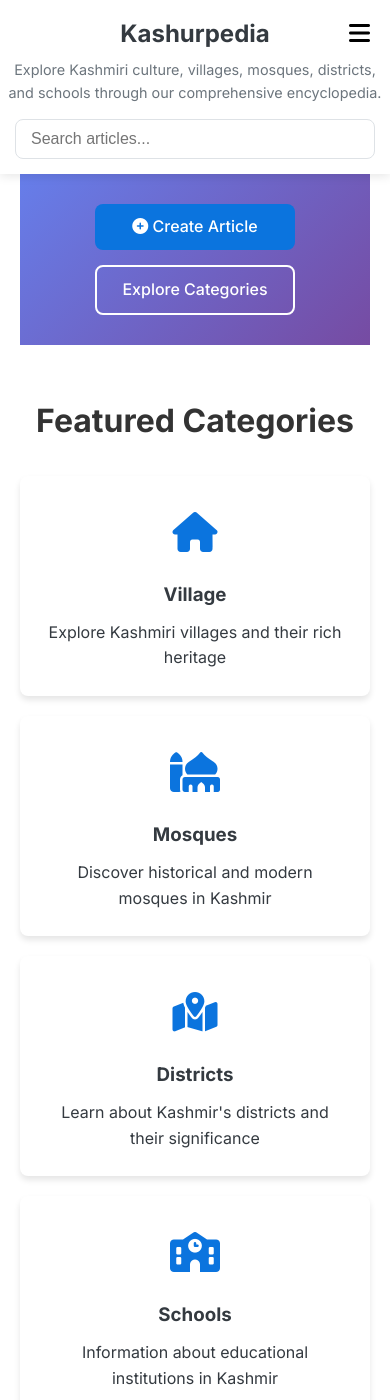
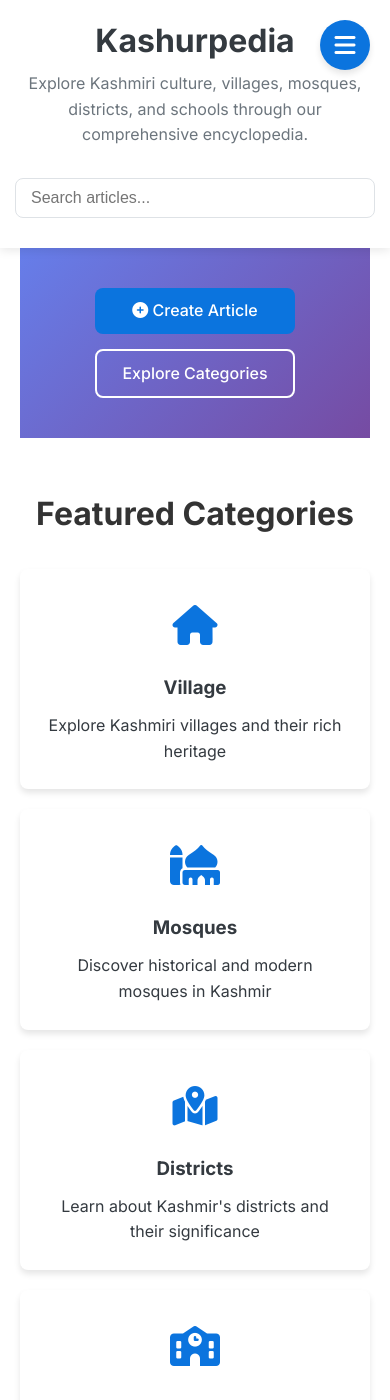
Before and after one commit to itzfew/kashur-koam, a Jekyll site: the page built from index.html, in a window 390 px wide and 1400 px high. Built offline with Jekyll 4.4.1, drawn with Linux system fonts in a browser that asks for light colours; the list of posts is cut into pages by our own code.

Commit message:
Update style.css

```diff
--- a/assets/style.css
+++ b/assets/style.css
@@ -484,20 +484,35 @@ body {
 
 .share-buttons h3 {
   margin-bottom: 15px;
+  text-align: center;
+}
+
+.share-buttons-container {
+  display: flex;
+  justify-content: center;
+  flex-wrap: nowrap;
+  overflow-x: auto;
+  gap: 10px;
+  padding: 10px 0;
+  -webkit-overflow-scrolling: touch;
 }
 
 .share-btn {
   display: inline-flex;
   align-items: center;
-  gap: 8px;
-  padding: 8px 15px;
-  margin-right: 10px;
-  margin-bottom: 10px;
-  border-radius: var(--radius);
+  justify-content: center;
+  width: 50px;
+  height: 50px;
+  border-radius: 50%;
   text-decoration: none;
   color: white;
   font-weight: 500;
   transition: var(--transition);
+  flex-shrink: 0;
+}
+
+.share-btn span {
+  display: none;
 }
 
 .share-btn.facebook { background: #3b5998; }
@@ -577,11 +592,16 @@ body {
 .create-article-form {
   max-width: 800px;
   margin: 0 auto;
+  padding: 30px;
+  background: white;
+  border-radius: var(--radius);
+  box-shadow: var(--shadow);
 }
 
 .create-article-form h1 {
   text-align: center;
   margin-bottom: 15px;
+  color: var(--dark);
 }
 
 .create-article-form > p {
@@ -591,13 +611,14 @@ body {
 }
 
 .form-group {
-  margin-bottom: 20px;
+  margin-bottom: 25px;
 }
 
 .form-group label {
   display: block;
   margin-bottom: 8px;
   font-weight: 500;
+  color: var(--dark);
 }
 
 .form-group input,
@@ -609,11 +630,25 @@ body {
   border-radius: var(--radius);
   font-family: inherit;
   font-size: 1rem;
+  transition: var(--transition);
+}
+
+.form-group input:focus,
+.form-group select:focus,
+.form-group textarea:focus {
+  outline: none;
+  border-color: var(--primary);
+  box-shadow: 0 0 0 3px rgba(11, 116, 222, 0.1);
 }
 
 .form-group textarea {
   min-height: 300px;
   resize: vertical;
+}
+
+.form-submit {
+  text-align: center;
+  margin-top: 30px;
 }
 
 .success-message {
@@ -623,6 +658,83 @@ body {
   border-radius: var(--radius);
   text-align: center;
   margin-top: 30px;
+}
+
+/* Search Results Page */
+.search-results-page {
+  max-width: 800px;
+  margin: 0 auto;
+}
+
+.search-results-header {
+  text-align: center;
+  margin: 40px 0;
+}
+
+.search-results-header h1 {
+  margin-bottom: 10px;
+}
+
+.search-results-header p {
+  color: var(--secondary);
+}
+
+.search-results-list {
+  margin: 40px 0;
+}
+
+.search-result-item {
+  padding: 20px;
+  border-radius: var(--radius);
+  box-shadow: var(--shadow);
+  background: white;
+  margin-bottom: 20px;
+  transition: var(--transition);
+}
+
+.search-result-item:hover {
+  transform: translateY(-3px);
+  box-shadow: 0 10px 20px rgba(0, 0, 0, 0.1);
+}
+
+.search-result-item h2 {
+  margin-bottom: 10px;
+}
+
+.search-result-item h2 a {
+  text-decoration: none;
+  color: var(--dark);
+}
+
+.search-result-item h2 a:hover {
+  color: var(--primary);
+}
+
+.search-result-meta {
+  color: var(--secondary);
+  font-size: 0.9rem;
+  margin-bottom: 10px;
+}
+
+.search-result-excerpt {
+  color: #555;
+  margin-bottom: 15px;
+}
+
+.no-results {
+  text-align: center;
+  padding: 60px 20px;
+  background: var(--light);
+  border-radius: var(--radius);
+}
+
+.no-results h2 {
+  margin-bottom: 15px;
+}
+
+.no-results p {
+  color: var(--secondary);
+  margin-bottom: 20px;
 }
 
 /* Footer */
@@ -671,8 +783,148 @@ body {
   color: var(--secondary);
 }
 
-/* Responsive Design */
-@media (max-width: 900px) {
+/* Mobile Side Menu Styles */
+@media (max-width: 768px) {
+  .mobile-menu-toggle {
+    display: block;
+    position: fixed;
+    right: 20px;
+    top: 20px;
+    z-index: 1002;
+    background: var(--primary);
+    color: white;
+    width: 50px;
+    height: 50px;
+    border-radius: 50%;
+    display: flex;
+    align-items: center;
+    justify-content: center;
+    box-shadow: var(--shadow);
+  }
+
+  .main-nav {
+    position: fixed;
+    top: 0;
+    right: -300px;
+    width: 300px;
+    height: 100vh;
+    background: white;
+    box-shadow: -5px 0 15px rgba(0, 0, 0, 0.1);
+    padding: 70px 20px 30px;
+    z-index: 1001;
+    transition: transform 0.3s ease-in-out;
+    overflow-y: auto;
+    display: block !important;
+    transform: translateX(100%);
+  }
+
+  .main-nav.active {
+    transform: translateX(-300px);
+    right: 0;
+  }
+
+  .main-nav a {
+    display: flex;
+    align-items: center;
+    padding: 15px;
+    margin: 8px 0;
+    border-radius: var(--radius);
+    transition: var(--transition);
+    color: var(--dark);
+    font-weight: 500;
+  }
+
+  .main-nav a:hover {
+    background: var(--light);
+    color: var(--primary);
+    transform: translateX(5px);
+  }
+
+  .main-nav a i {
+    margin-right: 12px;
+    width: 20px;
+    text-align: center;
+  }
+
+  /* Dropdown styles for mobile */
+  .dropdown {
+    width: 100%;
+  }
+
+  .dropdown-toggle {
+    width: 100%;
+    justify-content: space-between;
+  }
+
+  .dropdown-toggle::after {
+    content: '\f078';
+    font-family: 'Font Awesome 6 Free';
+    font-weight: 900;
+    transition: transform 0.3s ease;
+  }
+
+  .dropdown.active .dropdown-toggle::after {
+    transform: rotate(180deg);
+  }
+
+  .dropdown-content {
+    position: static;
+    display: none;
+    box-shadow: none;
+    background: var(--light);
+    border-radius: var(--radius);
+    margin: 5px 0 15px 0;
+    padding: 10px 0;
+  }
+
+  .dropdown.active .dropdown-content {
+    display: block;
+    animation: fadeIn 0.3s ease;
+  }
+
+  .dropdown-content a {
+    padding: 12px 20px 12px 45px;
+    margin: 5px 0;
+    font-size: 0.95rem;
+    color: var(--secondary);
+  }
+
+  .dropdown-content a:hover {
+    background: rgba(11, 116, 222, 0.1);
+    color: var(--primary);
+  }
+
+  /* Overlay when menu is open */
+  .menu-overlay {
+    position: fixed;
+    top: 0;
+    left: 0;
+    width: 100%;
+    height: 100%;
+    background: rgba(0, 0, 0, 0.5);
+    z-index: 1000;
+    opacity: 0;
+    visibility: hidden;
+    transition: all 0.3s ease;
+  }
+
+  .menu-overlay.active {
+    opacity: 1;
+    visibility: visible;
+  }
+
+  /* Branding adjustment for mobile */
+  .branding {
+    padding: 0 20px;
+  }
+
+  /* Search container adjustment */
+  .search-container {
+    padding: 0 15px;
+    margin: 15px 0;
+  }
+
+  /* Post preview adjustment */
   .post-preview {
     flex-direction: column;
   }
@@ -680,91 +932,94 @@ body {
   .post-image {
     flex: 0 0 auto;
   }
+
+  /* Share buttons adjustment */
+  .share-buttons-container {
+    justify-content: flex-start;
+    padding-bottom: 15px;
+  }
 }
 
-@media (max-width: 768px) {
-  .header-inner {
-    padding: 15px 0;
+/* Animation for dropdown */
+@keyframes fadeIn {
+  from {
+    opacity: 0;
+    transform: translateY(-10px);
+  }
+  to {
+    opacity: 1;
+    transform: translateY(0);
+  }
 }
 
-  .branding h1 {
-    font-size: 1.5rem;
+/* Prevent body scroll when menu is open */
+body.menu-open {
+  overflow: hidden;
 }
 
-  .site-tagline {
-    font-size: 0.9rem;
+/* Enhanced menu toggle animation */
+.mobile-menu-toggle {
+  transition: transform 0.3s ease;
 }
 
-  .main-nav {
-    display: none;
-    position: absolute;
-    top: 100%;
-    left: 0;
-    right: 0;
-    background: white;
-    box-shadow: 0 4px 10px rgba(0, 0, 0, 0.1);
-    padding: 15px;
-    z-index: 1000;
-    flex-direction: column;
-    gap: 10px;
-    margin-bottom: 20px;
+.mobile-menu-toggle.active {
+  transform: rotate(90deg);
 }
 
-  .main-nav.active {
-    display: flex;
+/* Search result enhancements */
+.search-result-item {
+  display: block;
+  padding: 12px 15px;
+  text-decoration: none;
+  color: var(--dark);
+  border-bottom: 1px solid var(--border);
+  transition: var(--transition);
 }
 
-  .dropdown {
-    width: 100%;
-    text-align: center;
+.search-result-item:hover {
+  background: var(--light);
 }
 
-  .dropdown-content {
+.search-result-item:focus {
+  outline: 2px solid var(--primary);
+  outline-offset: -2px;
+}
+
+.search-result-title {
+  font-weight: 600;
+  margin-bottom: 5px;
+}
+
+.search-result-category {
+  font-size: 0.8rem;
+  color: var(--primary);
+  margin-bottom: 5px;
+}
+
+.search-result-excerpt {
+  font-size: 0.9rem;
+  color: var(--secondary);
+}
+
+.search-highlight {
+  background: rgba(11, 116, 222, 0.15);
+  padding: 0 2px;
+  border-radius: 3px;
+  font-weight: 600;
+}
+
+/* Mobile dropdown enhancements */
+@media (max-width: 768px) {
+  .dropdown.active .dropdown-content {
+    display: block;
     position: static;
     box-shadow: none;
-    display: none;
-    width: 100%;
+    border: none;
+    padding-left: 20px;
   }
 
-  .dropdown.active .dropdown-content {
-    display: block;
-  }
-
-  .search-container {
-    max-width: 100%;
-    padding: 0 15px;
-  }
-
-  .mobile-menu-toggle {
-    display: block;
-  }
-
-  .hero {
-    padding: 30px 0;
-  }
-
-  .hero-actions {
-    flex-direction: column;
-    align-items: center;
-  }
-
-  .hero-actions .btn {
-    width: 200px;
-    text-align: center;
-  }
-
-  .site-footer .container {
-    flex-direction: column;
-    text-align: center;
-  }
-
-  .pagination {
-    flex-direction: column;
-    gap: 15px;
-  }
-
-  .pagination-link {
-    justify-content: center;
+  .dropdown-content a {
+    padding: 10px 15px;
   }
 }
 
@@ -777,13 +1032,16 @@ body {
     grid-template-columns: 1fr;
   }
 
-  .share-btn {
-    width: 100%;
-    justify-content: center;
-    margin-right: 0;
-  }
-
   .error-page h1 {
     font-size: 4rem;
   }
+
+  .create-article-form {
+    padding: 20px 15px;
   }
+
+  .hero-actions .btn {
+    width: 200px;
+    text-align: center;
+  }
+}
```
Lines whose indentation alone changed are shown as unchanged.
